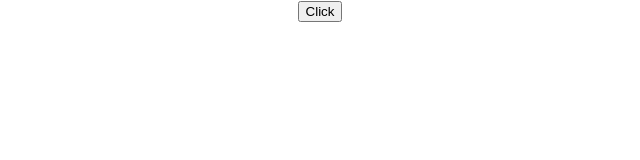
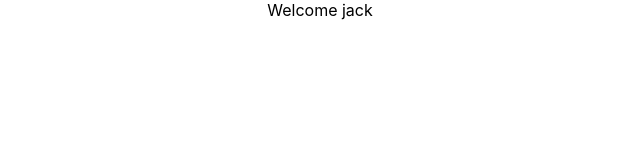
Before and after one commit to geekymv/web, a React (Create React App) app in the folder react/day01/my-app/: page / in a window 1280 px wide. Shown: the top 160 px of the page, without its empty margins (320-960 px from the left). Built offline with nearby package versions, Linux system fonts and the light colour scheme.

Commit message:
Conditional Rendering

```diff
--- a/react/day01/my-app/src/App.js
+++ b/react/day01/my-app/src/App.js
@@ -9,6 +9,7 @@ import FunctionClick from './components/FunctionClick';
 import ClassClick from './components/ClassClick';
 import EventBind from './components/EventBind'
 import ParentComponent from './components/ParentComponent';
+import UserGreeting from './components/UserGreeting';
 
 function App() {
   return (
@@ -31,7 +32,8 @@ function App() {
 
      {/* <EventBind /> */}
 
-     <ParentComponent />
+     {/* <ParentComponent /> */}
+     <UserGreeting />
     </div>
   );
 }
--- /dev/null
+++ b/react/day01/my-app/src/components/UserGreeting.js
@@ -0,0 +1,47 @@
+import React, {Component} from "react";
+
+class UserGreeting extends Component {
+
+    constructor(props) {
+        super(props)
+        this.state = {
+            isLoggedIn: true
+        }
+    }
+
+    render() {
+        return (
+            this.state.isLoggedIn ?
+            <div>Welcome jack</div> : <div>Welcome guest</div>
+        )
+        /*
+        let message
+        if(this.state.isLoggedIn) {
+            message = <div>Welcome jack</div>
+        } else {
+            message = <div>Welcome guest</div>
+        }
+
+        return (
+            <div>{message}</div>
+        )
+        */
+
+        /*
+        if(this.state.isLoggedIn) {
+            return (
+                <div>Welcome jack</div>
+            )
+        } else {
+            return (
+                <div>
+                    Welcome guest
+                </div>
+            )
+        }
+        */
+
+    }
+}
+
+export default UserGreeting
```
